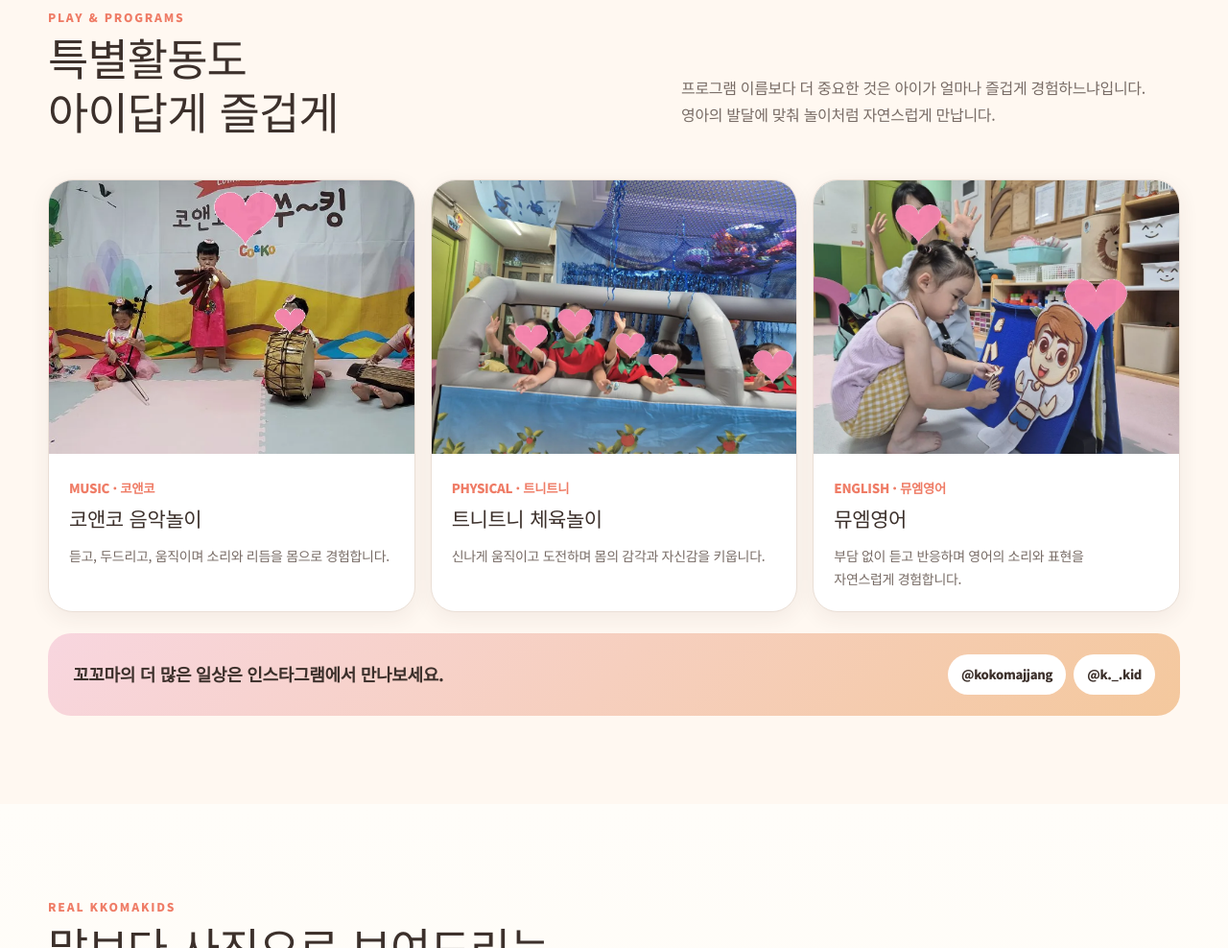
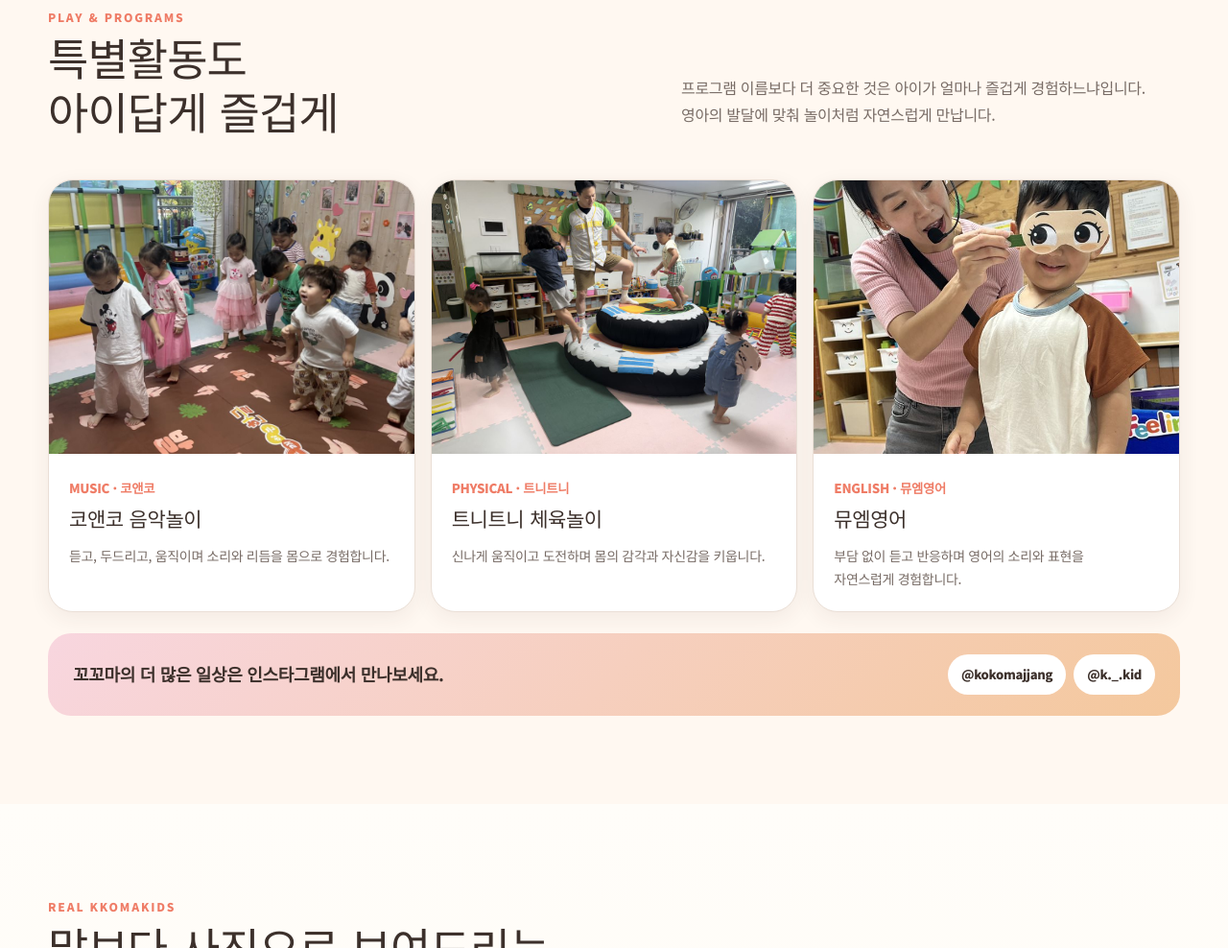
Before and after one commit to pyon19771977-dev/kkomakids, a plain HTML site: page index.html in a window 1280 px wide. Shown: the part 6094-7082 px from the top of the page at 96% size. Drawn offline with Linux system fonts and the light colour scheme.

Commit message:
홈페이지 자동 업데이트 2026-10-11_014517

```diff
--- a/index.html
+++ b/index.html
@@ -250,9 +250,9 @@ h1,h2,h3,.blockTitle,.sectionHead h2,.prideBox h3,.programText h3,.activityCard
 <section id="programs"><div class="container">
   <div class="sectionHead"><div><span class="kicker">Play & Programs</span><h2>특별활동도<br>아이답게 즐겁게</h2></div><p>프로그램 이름보다 더 중요한 것은 아이가 얼마나 즐겁게 경험하느냐입니다. 영아의 발달에 맞춰 놀이처럼 자연스럽게 만납니다.</p></div>
   <div class="programsGrid">
-    <article class="program"><img src="/images/program-music.webp" loading="lazy" alt="얼굴을 보호 처리한 코앤코 음악 특별활동 모습"><div class="programText"><small>MUSIC · 코앤코</small><h3>코앤코 음악놀이</h3><p>듣고, 두드리고, 움직이며 소리와 리듬을 몸으로 경험합니다.</p></div></article>
-    <article class="program"><img src="/images/program-physical.webp" loading="lazy" alt="얼굴을 보호 처리한 트니트니 체육 특별활동 모습"><div class="programText"><small>PHYSICAL · 트니트니</small><h3>트니트니 체육놀이</h3><p>신나게 움직이고 도전하며 몸의 감각과 자신감을 키웁니다.</p></div></article>
-    <article class="program"><img src="/images/program-english.webp" loading="lazy" alt="얼굴을 보호 처리한 뮤엠영어 특별활동 모습"><div class="programText"><small>ENGLISH · 뮤엠영어</small><h3>뮤엠영어</h3><p>부담 없이 듣고 반응하며 영어의 소리와 표현을 자연스럽게 경험합니다.</p></div></article>
+    <article class="program"><img src="/images/program-music.jpg" loading="lazy" alt="코앤코 음악놀이 시간에 매트 위를 걸으며 노는 꼬꼬마어린이집 아이들"><div class="programText"><small>MUSIC · 코앤코</small><h3>코앤코 음악놀이</h3><p>듣고, 두드리고, 움직이며 소리와 리듬을 몸으로 경험합니다.</p></div></article>
+    <article class="program"><img src="/images/program-physical.jpg" loading="lazy" alt="트니트니 체육 선생님과 김밥 모양 매트 위에서 뛰어노는 꼬꼬마어린이집 아이들"><div class="programText"><small>PHYSICAL · 트니트니</small><h3>트니트니 체육놀이</h3><p>신나게 움직이고 도전하며 몸의 감각과 자신감을 키웁니다.</p></div></article>
+    <article class="program"><img src="/images/program-english.jpg" loading="lazy" alt="뮤엠영어 선생님과 눈가리개 놀이를 하는 꼬꼬마어린이집 아이"><div class="programText"><small>ENGLISH · 뮤엠영어</small><h3>뮤엠영어</h3><p>부담 없이 듣고 반응하며 영어의 소리와 표현을 자연스럽게 경험합니다.</p></div></article>
   </div>
   <div class="socialCard"><strong>꼬꼬마의 더 많은 일상은 인스타그램에서 만나보세요.</strong><div class="socialLinks"><a href="https://www.instagram.com/kokomajjang?igsh=MXhsZGxkb2p2YWhnMg==" target="_blank" rel="noopener noreferrer">@kokomajjang</a><a href="https://www.instagram.com/k._.kid?igsh=MXg0cnZsaDlrcGFrMQ==" target="_blank" rel="noopener noreferrer">@k._.kid</a></div></div>
 </div></section>
```
Also changed, not shown: images/program-english.jpg (added), images/program-english.webp (deleted), images/program-music.jpg (added), images/program-music.webp (deleted), images/program-physical.jpg (added), images/program-physical.webp (deleted).
